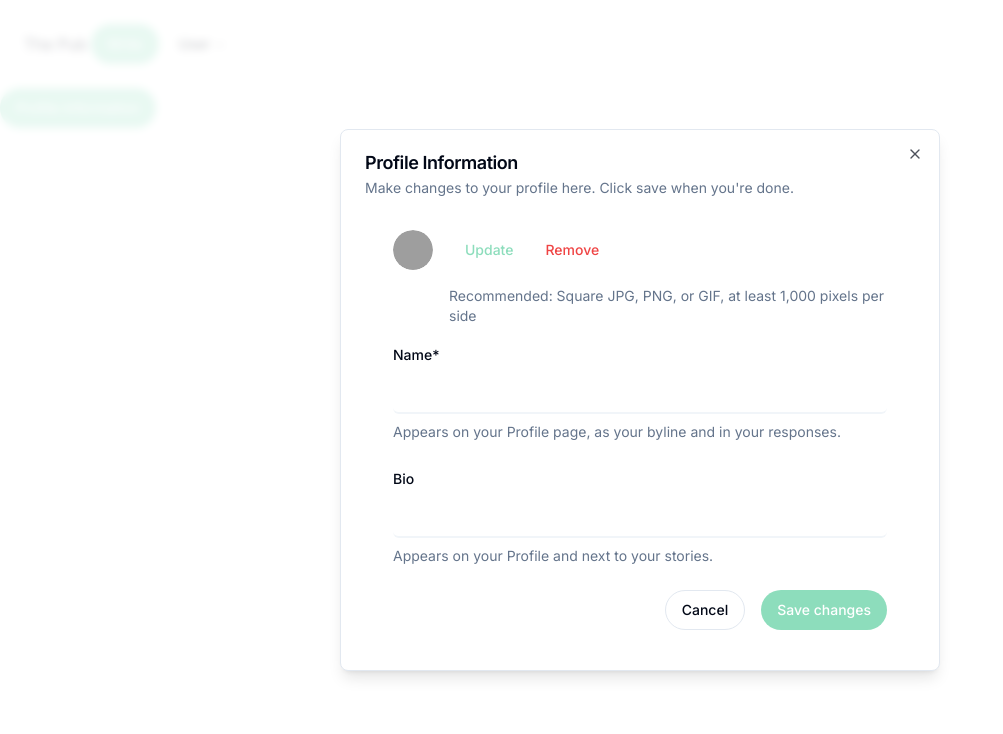
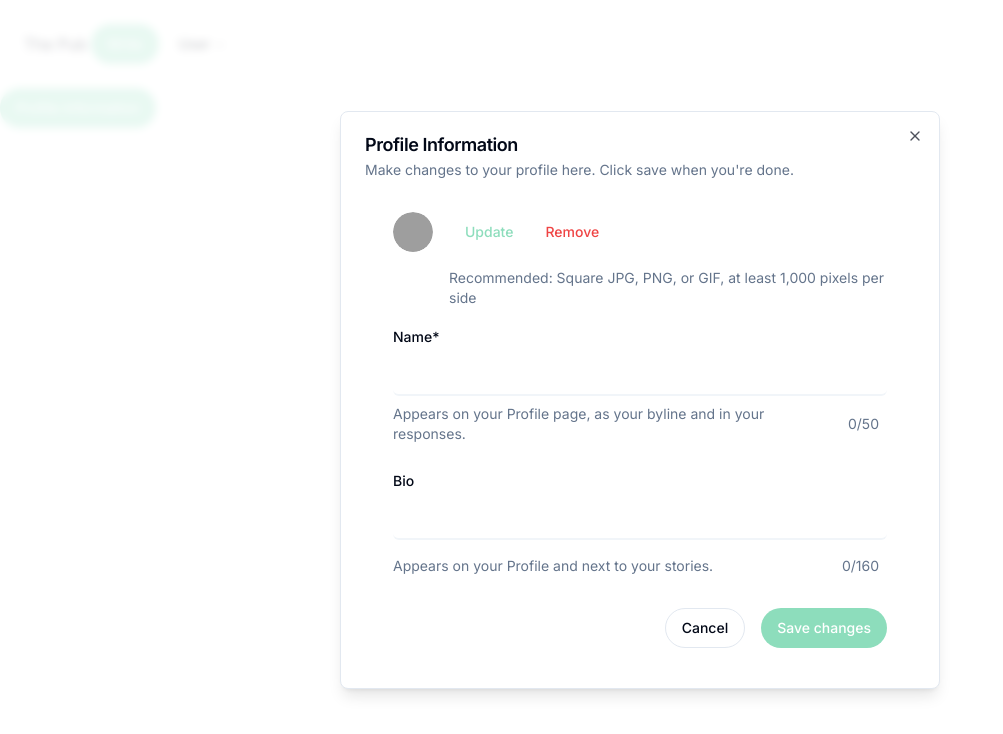
Before and after one commit to BargainBender/softeng1-the-pub, a Next.js app in the folder frontend/: page /dialog in a window 1280 px wide. Both pictures are taken after a click on the button "Profile Information". Shown: the top 734 px of the page, without its empty margins (0-1003 px from the left). Built offline with nearby package versions, Linux system fonts and the light colour scheme; grey boxes are pictures that could not be loaded.

Commit message:
feat: add counting functionality, refactored max into 160 in bio field

```diff
--- a/frontend/components/ui/dialogues/components/profile-edit-form.tsx
+++ b/frontend/components/ui/dialogues/components/profile-edit-form.tsx
@@ -20,11 +20,10 @@ import { toast } from "@/components/ui/use-toast";
 import { DialogClose } from "@/components/ui/dialog";
 import { Icons } from "@/components/ui/icons";
 
-
 const FormSchema = z.object({
   bio: z
     .string()
-    .max(50, {
+    .max(160, {
       message: "Maximum number of characters reached",
     })
     .optional(),
@@ -42,12 +41,13 @@ export function EditProfileForm() {
   const form = useForm<z.infer<typeof FormSchema>>({
     resolver: zodResolver(FormSchema),
     defaultValues: {
+      // Add fetched user data here
       name: "",
+      bio: "",
     },
   });
 
   const [isLoading, setIsLoading] = useState<boolean>(false);
-
 
   function onSubmit(data: z.infer<typeof FormSchema>) {
     setIsLoading(true);
@@ -78,9 +78,17 @@ export function EditProfileForm() {
               <FormControl>
                 <Input placeholder="" {...field} />
               </FormControl>
-              <FormDescription className="flex flex-row">
+              <FormDescription className="flex flex-row items-center">
                 Appears on your Profile page, as your byline and in your
                 responses.
+                <div className="flex-grow"></div>
+                <div
+                  className={`p-2 text-sm ${
+                    field.value.length > 50 ? "text-red-500" : ""
+                  }`}
+                >
+                  {field.value.length}/{50}
+                </div>
               </FormDescription>
               <FormMessage />
             </FormItem>
@@ -95,8 +103,16 @@ export function EditProfileForm() {
               <FormControl>
                 <Input placeholder="" {...field} />
               </FormControl>
-              <FormDescription>
+              <FormDescription className="flex flex-row items-center">
                 Appears on your Profile and next to your stories.
+                <div className="flex-grow"></div>
+                <div
+                  className={`p-2 text-sm ${
+                    (field.value ?? "").length >  160? "text-red-500" : ""
+                  }`}
+                >
+                  {(field.value ?? "").length}/{160}
+                </div>
               </FormDescription>
               <FormMessage />
             </FormItem>
@@ -109,9 +125,9 @@ export function EditProfileForm() {
             </Button>
           </DialogClose>
           <Button type="submit" variant="pub">
-          {isLoading && (
-                      <Icons.spinner className="mr-2 h-4 w-4 animate-spin" />
-                    )}
+            {isLoading && (
+              <Icons.spinner className="mr-2 h-4 w-4 animate-spin" />
+            )}
             Save changes
           </Button>
         </div>
```
